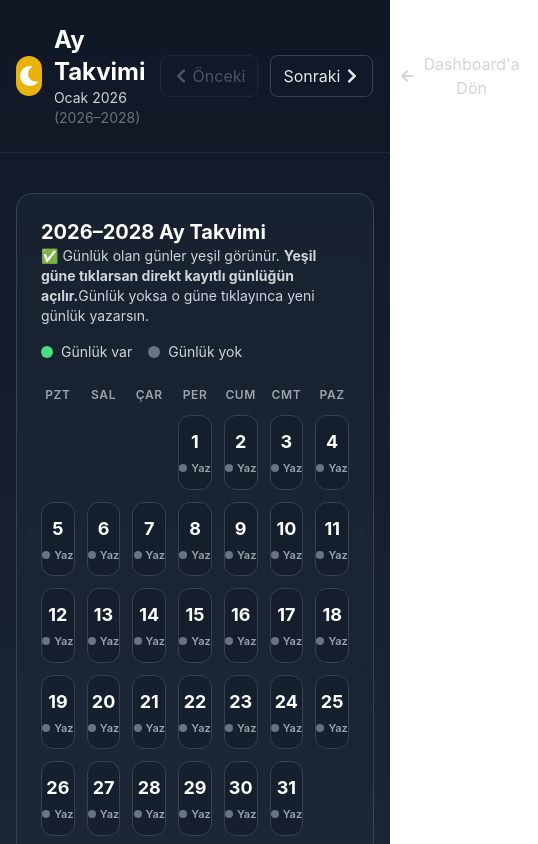
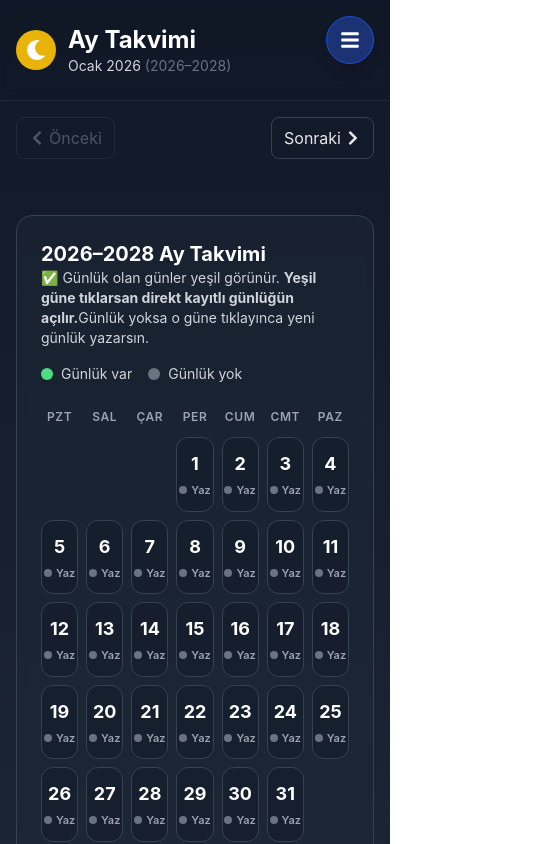
Before and after one commit to yrdgl/subasiooaygunlugum, a React (Create React App) app in the folder frontend/: page /AyTakvimi in a window 390 px wide. Shown: the top 844 px of the page, 538 px wide, since content can reach past the window. Built offline with nearby package versions, Linux system fonts and the light colour scheme.

Commit message:
Update AyTakvimi.js

```diff
--- a/frontend/src/pages/AyTakvimi.js
+++ b/frontend/src/pages/AyTakvimi.js
@@ -1,22 +1,20 @@
-// src/pages/AyTakvimi.js
-
+// src/pages/AyTakvimi.js - TAM DÜZENLENMİŞ HAMBURGER MENÜLÜ VERSİYON
 import React, { useEffect, useMemo, useState } from "react";
 import { useNavigate } from "react-router-dom";
-import { FaMoon, FaArrowLeft, FaChevronLeft, FaChevronRight } from "react-icons/fa";
+import { FaMoon, FaArrowLeft, FaChevronLeft, FaChevronRight, FaBars, FaTimes, FaHome, FaBook, FaCalendarDay, FaPlus } from "react-icons/fa";
 import { collection, getDocs } from "firebase/firestore";
 import { db } from "../lib/firebase";
 
 function AyTakvimi() {
   const navigate = useNavigate();
+  const [mobileMenuOpen, setMobileMenuOpen] = useState(false);
 
-  // ✅ Takvim aralığı: 2026-01 .. 2028-12
   const MIN_YEAR = 2026;
   const MAX_YEAR = 2028;
 
   const [year, setYear] = useState(2026);
-  const [monthIndex, setMonthIndex] = useState(0); // 0=Ocak
-
-  const [gunlukMap, setGunlukMap] = useState({}); // { "YYYY-MM-DD": firestoreDocId }
+  const [monthIndex, setMonthIndex] = useState(0);
+  const [gunlukMap, setGunlukMap] = useState({});
   const [loading, setLoading] = useState(true);
 
   const monthTitleTR = useMemo(() => {
@@ -28,12 +26,8 @@ function AyTakvimi() {
     return new Date(year, monthIndex + 1, 0).getDate();
   }, [year, monthIndex]);
 
-  // ✅ TR'de hafta Pazartesi başlar
   const weekDaysTR = ["Pzt", "Sal", "Çar", "Per", "Cum", "Cmt", "Paz"];
 
-  // JS getDay(): 0=Pazar..6=Cumartesi
-  // Biz Pazartesi=0..Pazar=6 istiyoruz:
-  // (jsDay + 6) % 7
   const leadingBlanks = useMemo(() => {
     const jsDay = new Date(year, monthIndex, 1).getDay();
     return (jsDay + 6) % 7;
@@ -43,27 +37,22 @@ function AyTakvimi() {
     return `${year}-${String(monthIndex + 1).padStart(2, "0")}`;
   }, [year, monthIndex]);
 
-  // ✅ Firestore’dan bu öğrencinin tüm günlüklerini çek (tarih -> docId)
   useEffect(() => {
     const load = async () => {
       try {
         setLoading(true);
-
         const studentId = localStorage.getItem("activeStudentId");
         if (!studentId) {
           setGunlukMap({});
           return;
         }
-
         const snap = await getDocs(collection(db, "gunlukler", studentId, "items"));
         const map = {};
-
         snap.forEach((d) => {
           const data = d.data() || {};
           const ds = (data.tarihISO || data.dateString || "").toString();
           if (ds) map[ds] = d.id;
         });
-
         setGunlukMap(map);
       } catch (err) {
         console.error("AyTakvimi yükleme hatası:", err);
@@ -72,7 +61,6 @@ function AyTakvimi() {
         setLoading(false);
       }
     };
-
     load();
   }, []);
 
@@ -108,12 +96,9 @@ function AyTakvimi() {
 
   const handleDayClick = (dateISO) => {
     const hasJournal = Boolean(gunlukMap[dateISO]);
-
     if (hasJournal) {
-      // ✅ Günlük varsa: direkt detaya (Gunlukler modal otomatik açacak)
       navigate(`/Gunlukler?date=${encodeURIComponent(dateISO)}`);
     } else {
-      // ✅ Günlük yoksa: yeni günlük
       navigate(`/YeniGunluk?date=${encodeURIComponent(dateISO)}`);
     }
   };
@@ -122,7 +107,59 @@ function AyTakvimi() {
 
   return (
     <div className="min-h-screen bg-gradient-to-b from-gray-900 to-gray-800 text-white">
-      {/* Header */}
+      {/* ✅ MOBİL MENÜ BUTONU */}
+      <button onClick={() => setMobileMenuOpen(!mobileMenuOpen)} className="lg:hidden fixed top-4 right-4 z-50 w-12 h-12 rounded-full bg-blue-900/80 backdrop-blur-sm flex items-center justify-center border border-blue-700 shadow-lg">
+        {mobileMenuOpen ? <FaTimes className="text-xl text-white" /> : <FaBars className="text-xl text-white" />}
+      </button>
+
+      {/* ✅ MOBİL MENÜ OVERLAY */}
+      {mobileMenuOpen && (
+        <div className="lg:hidden fixed inset-0 z-40 bg-gray-900/95 backdrop-blur-sm">
+          <div className="flex flex-col h-full">
+            <div className="p-6 border-b border-gray-800">
+              <div className="flex items-center space-x-3">
+                <div className="w-10 h-10 rounded-full bg-yellow-500 flex items-center justify-center">
+                  <FaMoon className="text-white text-lg" />
+                </div>
+                <div>
+                  <h2 className="text-xl font-bold text-white">Ay Takvimi</h2>
+                  <p className="text-gray-400 text-sm">{monthTitleTR}</p>
+                </div>
+              </div>
+            </div>
+            <div className="flex-1 p-4 space-y-2">
+              <button onClick={() => { setMobileMenuOpen(false); navigate("/OgrenciDashboard"); }} className="flex items-center space-x-3 p-4 bg-gray-800/50 rounded-xl border border-gray-700 hover:bg-gray-700/70">
+                <FaHome className="text-yellow-400 text-lg" />
+                <div className="flex-1">
+                  <div className="text-white font-semibold">Dashboard</div>
+                  <div className="text-gray-400 text-sm">Ana sayfaya dön</div>
+                </div>
+              </button>
+              <button onClick={() => { setMobileMenuOpen(false); navigate("/YeniGunluk"); }} className="flex items-center space-x-3 p-4 bg-blue-900/30 rounded-xl border border-blue-700/50 hover:bg-blue-800/40">
+                <FaPlus className="text-blue-400 text-lg" />
+                <div className="flex-1">
+                  <div className="text-white font-semibold">Yeni Günlük</div>
+                  <div className="text-gray-400 text-sm">Yeni gözlem ekle</div>
+                </div>
+              </button>
+              <button onClick={() => { setMobileMenuOpen(false); navigate("/Gunlukler"); }} className="flex items-center space-x-3 p-4 bg-purple-900/30 rounded-xl border border-purple-700/50 hover:bg-purple-800/40">
+                <FaBook className="text-purple-400 text-lg" />
+                <div className="flex-1">
+                  <div className="text-white font-semibold">Tüm Günlükler</div>
+                  <div className="text-gray-400 text-sm">Geçmiş kayıtlar</div>
+                </div>
+              </button>
+            </div>
+            <div className="p-4 border-t border-gray-800">
+              <button onClick={() => setMobileMenuOpen(false)} className="w-full py-3 bg-gray-800 rounded-lg text-white font-semibold">
+                Menüyü Kapat
+              </button>
+            </div>
+          </div>
+        </div>
+      )}
+
+      {/* ✅ HEADER */}
       <header className="py-6 bg-gray-900/50 backdrop-blur-sm border-b border-gray-800">
         <div className="container mx-auto px-4">
           <div className="flex items-center justify-between">
@@ -138,52 +175,48 @@ function AyTakvimi() {
               </div>
             </div>
 
-            <div className="flex items-center gap-3">
-              <button
-                onClick={goPrev}
-                disabled={!canGoPrev}
+            <div className="hidden lg:flex items-center gap-3">
+              <button onClick={goPrev} disabled={!canGoPrev}
                 className={`flex items-center px-3 py-2 rounded-lg border transition-colors ${
-                  canGoPrev
-                    ? "border-gray-700 hover:bg-gray-800 text-gray-200"
-                    : "border-gray-800 text-gray-600 cursor-not-allowed"
-                }`}
-                type="button"
-                title="Önceki ay"
-              >
-                <FaChevronLeft className="mr-1" />
-                Önceki
+                  canGoPrev ? "border-gray-700 hover:bg-gray-800 text-gray-200" : "border-gray-800 text-gray-600 cursor-not-allowed"
+                }`} title="Önceki ay">
+                <FaChevronLeft className="mr-1" /> Önceki
               </button>
-
-              <button
-                onClick={goNext}
-                disabled={!canGoNext}
+              <button onClick={goNext} disabled={!canGoNext}
                 className={`flex items-center px-3 py-2 rounded-lg border transition-colors ${
-                  canGoNext
-                    ? "border-gray-700 hover:bg-gray-800 text-gray-200"
-                    : "border-gray-800 text-gray-600 cursor-not-allowed"
-                }`}
-                type="button"
-                title="Sonraki ay"
-              >
-                Sonraki
-                <FaChevronRight className="ml-1" />
+                  canGoNext ? "border-gray-700 hover:bg-gray-800 text-gray-200" : "border-gray-800 text-gray-600 cursor-not-allowed"
+                }`} title="Sonraki ay">
+                Sonraki <FaChevronRight className="ml-1" />
               </button>
-
-              <button
-                onClick={() => navigate("/OgrenciDashboard")}
-                className="flex items-center text-gray-300 hover:text-white transition-colors px-4 py-2 hover:bg-gray-800 rounded-lg"
-                type="button"
-              >
-                <FaArrowLeft className="mr-2" />
-                Dashboard&apos;a Dön
+              <button onClick={() => navigate("/OgrenciDashboard")}
+                className="flex items-center text-gray-300 hover:text-white transition-colors px-4 py-2 hover:bg-gray-800 rounded-lg">
+                <FaArrowLeft className="mr-2" /> Dashboard'a Dön
               </button>
             </div>
           </div>
         </div>
       </header>
 
-      {/* İçerik */}
-      <main className="container mx-auto px-4 py-10">
+      {/* ✅ MOBİL NAV İÇİN GEZİNME BUTONLARI */}
+      <div className="lg:hidden container mx-auto px-4 py-4">
+        <div className="flex justify-between items-center mb-4">
+          <button onClick={goPrev} disabled={!canGoPrev}
+            className={`flex items-center px-3 py-2 rounded-lg border transition-colors ${
+              canGoPrev ? "border-gray-700 hover:bg-gray-800 text-gray-200" : "border-gray-800 text-gray-600 cursor-not-allowed"
+            }`}>
+            <FaChevronLeft /> <span className="ml-1">Önceki</span>
+          </button>
+          <button onClick={goNext} disabled={!canGoNext}
+            className={`flex items-center px-3 py-2 rounded-lg border transition-colors ${
+              canGoNext ? "border-gray-700 hover:bg-gray-800 text-gray-200" : "border-gray-800 text-gray-600 cursor-not-allowed"
+            }`}>
+            <span className="mr-1">Sonraki</span> <FaChevronRight />
+          </button>
+        </div>
+      </div>
+
+      {/* ✅ ANA İÇERİK */}
+      <main className="container mx-auto px-4 py-6 lg:py-10">
         <div className="max-w-5xl mx-auto">
           <div className="bg-gray-800/50 backdrop-blur-sm rounded-2xl p-6 border border-gray-700">
             <div className="flex flex-col md:flex-row md:items-center justify-between gap-4 mb-6">
@@ -194,79 +227,55 @@ function AyTakvimi() {
                   Günlük yoksa o güne tıklayınca yeni günlük yazarsın.
                 </p>
               </div>
-
               <div className="text-sm text-gray-300">
                 <span className="inline-flex items-center mr-4">
-                  <span className="w-3 h-3 rounded-full bg-green-400 inline-block mr-2" />
-                  Günlük var
+                  <span className="w-3 h-3 rounded-full bg-green-400 inline-block mr-2" /> Günlük var
                 </span>
                 <span className="inline-flex items-center">
-                  <span className="w-3 h-3 rounded-full bg-gray-500 inline-block mr-2" />
-                  Günlük yok
+                  <span className="w-3 h-3 rounded-full bg-gray-500 inline-block mr-2" /> Günlük yok
                 </span>
               </div>
             </div>
 
             {loading ? (
-              <div className="text-gray-300">⏳ Yükleniyor...</div>
+              <div className="text-gray-300 text-center py-8">⏳ Yükleniyor...</div>
             ) : (
               <>
-                {/* Haftanın günleri */}
-                <div className="grid grid-cols-7 gap-3 mb-3">
+                <div className="grid grid-cols-7 gap-2 lg:gap-3 mb-3">
                   {weekDaysTR.map((d) => (
-                    <div
-                      key={d}
-                      className="text-center text-xs font-semibold text-gray-400 uppercase tracking-wider"
-                    >
+                    <div key={d} className="text-center text-xs font-semibold text-gray-400 uppercase tracking-wider">
                       {d}
                     </div>
                   ))}
                 </div>
 
-                {/* Günler */}
-                <div className="grid grid-cols-7 gap-3">
-                  {/* Ayın ilk gününden önce boş kutular */}
+                <div className="grid grid-cols-7 gap-2 lg:gap-3">
                   {Array.from({ length: leadingBlanks }).map((_, i) => (
-                    <div
-                      key={`blank-${monthKey}-${i}`}
-                      className="rounded-xl border border-transparent"
-                    />
+                    <div key={`blank-${monthKey}-${i}`} className="rounded-xl border border-transparent" />
                   ))}
 
-                  {/* Ayın günleri */}
                   {Array.from({ length: daysInMonth }).map((_, i) => {
                     const day = i + 1;
                     const dateISO = `${year}-${String(monthIndex + 1).padStart(2, "0")}-${String(day).padStart(2, "0")}`;
                     const hasJournal = Boolean(gunlukMap[dateISO]);
 
                     return (
-                      <button
-                        key={dateISO}
-                        onClick={() => handleDayClick(dateISO)}
+                      <button key={dateISO} onClick={() => handleDayClick(dateISO)}
                         className={`relative rounded-xl border text-center py-3 transition-all hover:scale-[1.02] active:scale-95
                           ${
                             hasJournal
                               ? "bg-green-500/15 border-green-400/40 hover:border-green-300/60"
                               : "bg-gray-900/40 border-gray-700 hover:border-gray-500"
                           }`}
-                        title={
-                          hasJournal
-                            ? "Bu günde günlük var (tıkla: aç)"
-                            : "Bu güne günlük ekle (tıkla: yeni günlük)"
-                        }
-                        type="button"
-                      >
+                        title={hasJournal ? "Bu günde günlük var (tıkla: aç)" : "Bu güne günlük ekle (tıkla: yeni günlük)"}>
                         <div className="text-lg font-bold">{day}</div>
-
                         {hasJournal ? (
                           <div className="mt-1 text-[11px] text-green-300 font-semibold flex items-center justify-center gap-1">
-                            <span className="w-2 h-2 rounded-full bg-green-400 inline-block" />
-                            Aç
+                            <span className="w-2 h-2 rounded-full bg-green-400 inline-block" /> Aç
                           </div>
                         ) : (
                           <div className="mt-1 text-[11px] text-gray-400 font-semibold flex items-center justify-center gap-1">
-                            <span className="w-2 h-2 rounded-full bg-gray-500 inline-block" />
-                            Yaz
+                            <span className="w-2 h-2 rounded-full bg-gray-500 inline-block" /> Yaz
                           </div>
                         )}
                       </button>
@@ -285,11 +294,12 @@ function AyTakvimi() {
         </div>
       </main>
 
-      {/* Footer */}
+      {/* ✅ FOOTER */}
       <footer className="py-8 border-t border-gray-800 mt-12">
         <div className="container mx-auto px-4 text-center">
           <p className="text-gray-400">© 2026–2028 Ay Günlüğü - Ay Takvimi</p>
-<p className="text-gray-400 text-sm mt-2 font-medium">Created by Candemir Yurdagül</p>        </div>
+          <p className="text-gray-400 text-sm mt-2 font-medium">Created by Candemir Yurdagül</p>
+        </div>
       </footer>
     </div>
   );
```
